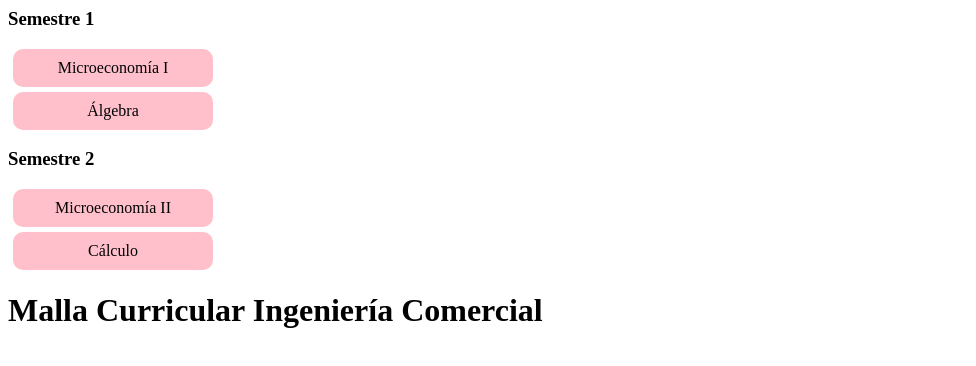
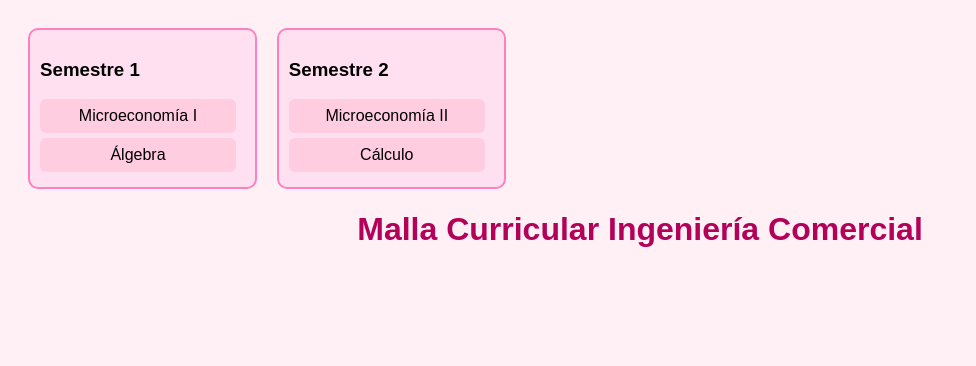
Before and after one commit to Cata2807/Malla-Ingenier-a-comercial, a plain HTML site: page index.html in a window 1280 px wide. Shown: the whole page, without its empty margins (0-976 px from the left). Drawn offline with Linux system fonts and the light colour scheme.

Commit message:
Update estilos.css

```diff
--- a/estilos.css
+++ b/estilos.css
@@ -14,3 +14,52 @@
   color: white;
   text-decoration: line-through;
 }
+body {
+  font-family: Arial, sans-serif;
+  background-color: #fff0f5;
+  padding: 20px;
+}
+
+h1 {
+  text-align: center;
+  color: #b30059;
+}
+
+#malla {
+  display: grid;
+  grid-template-columns: repeat(5, 1fr);
+  gap: 20px;
+}
+
+.semestre {
+  background-color: #ffe0f0;
+  border: 2px solid #ff80bf;
+  border-radius: 10px;
+  padding: 10px;
+}
+
+.semestre h2 {
+  text-align: center;
+  color: #800040;
+}
+
+.ramo {
+  background-color: #ffcce0;
+  margin: 5px 0;
+  padding: 8px;
+  border-radius: 6px;
+  cursor: pointer;
+  transition: background 0.3s, text-decoration 0.3s;
+}
+
+.ramo.aprobado {
+  background-color: #cc66cc;
+  text-decoration: line-through;
+  color: white;
+}
+
+.ramo.bloqueado {
+  background-color: #ffe6f0;
+  color: #aaa;
+  cursor: not-allowed;
+}
```
